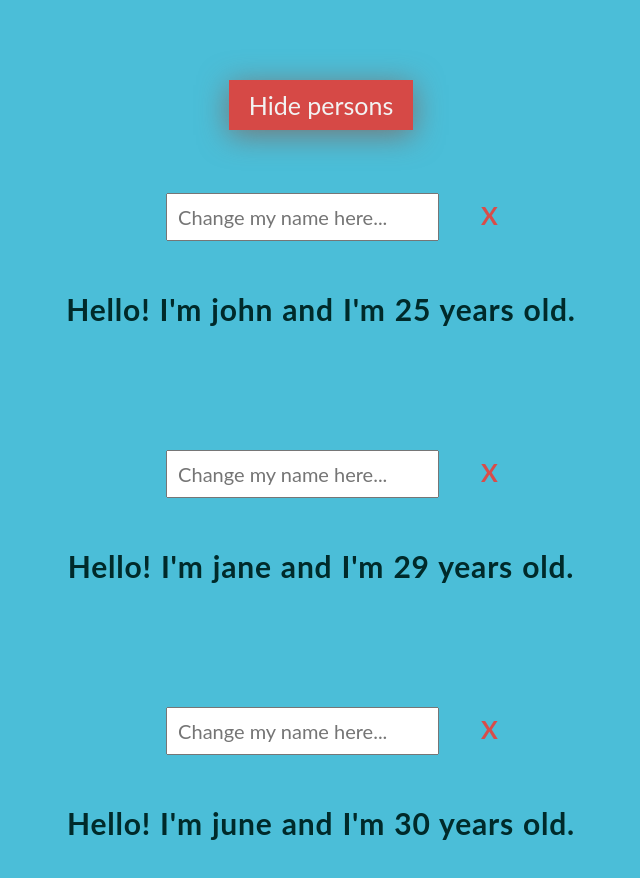
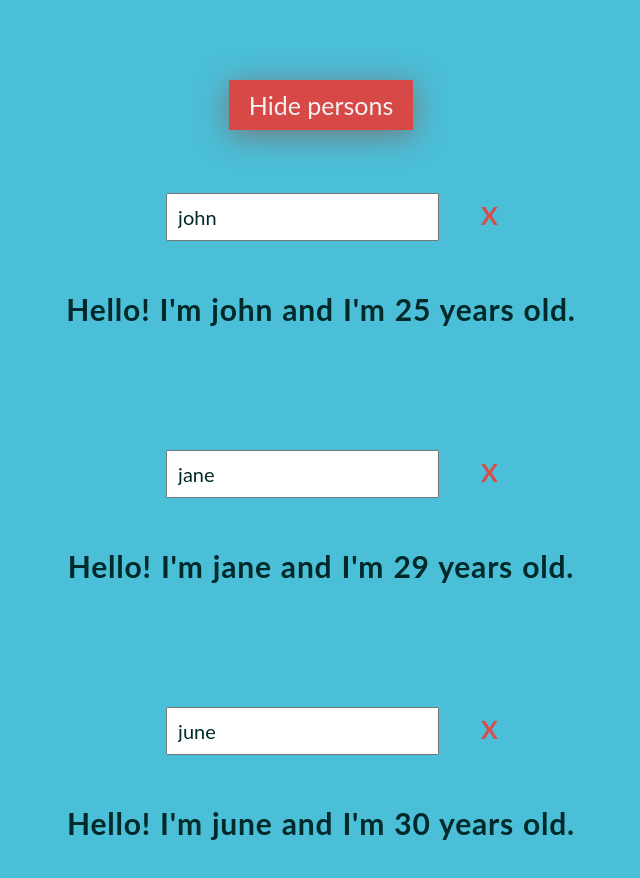
Before and after one commit to diego-c/react-complete-guide, a React app in the folder section-7-refactor/: page / in a window 1280 px wide. Shown: the top 878 px of the page, without its empty margins (319-959 px from the left). Built offline with nearby package versions, Linux system fonts and the light colour scheme.

Commit message:
add 2 way binding

```diff
--- a/section-7-refactor/src/components/Persons/Person/Person.js
+++ b/section-7-refactor/src/components/Persons/Person/Person.js
@@ -3,7 +3,11 @@ import classes from './Person.css';
 
 const Person = props => (
     <div className = { classes.Person }>
-        <input className = { classes.Person__input } type="text" placeholder="Change my name here..." onChange={ props.changed } />
+        <input className = { classes.Person__input }
+         type="text"
+         placeholder={ props.currentName }
+         defaultValue = { props.currentName }
+         onChange={ props.changed } />
         <p className = { classes.Person__btn } onClick={ props.clicked }>X</p>
         <h1 className = { classes.Person__title }>Hello! I'm { props.name } and I'm { props.age } years old.</h1>
     </div>
--- a/section-7-refactor/src/components/Persons/Persons.js
+++ b/section-7-refactor/src/components/Persons/Persons.js
@@ -10,6 +10,7 @@ const Persons = props => (
                 age = { person.age }
                 clicked = { () => props.clicked(person.id) }
                 changed = { (e) => props.changed(person.id, e) }
+                currentName = { person.name }
                 />
             </div>
         ))}
```
